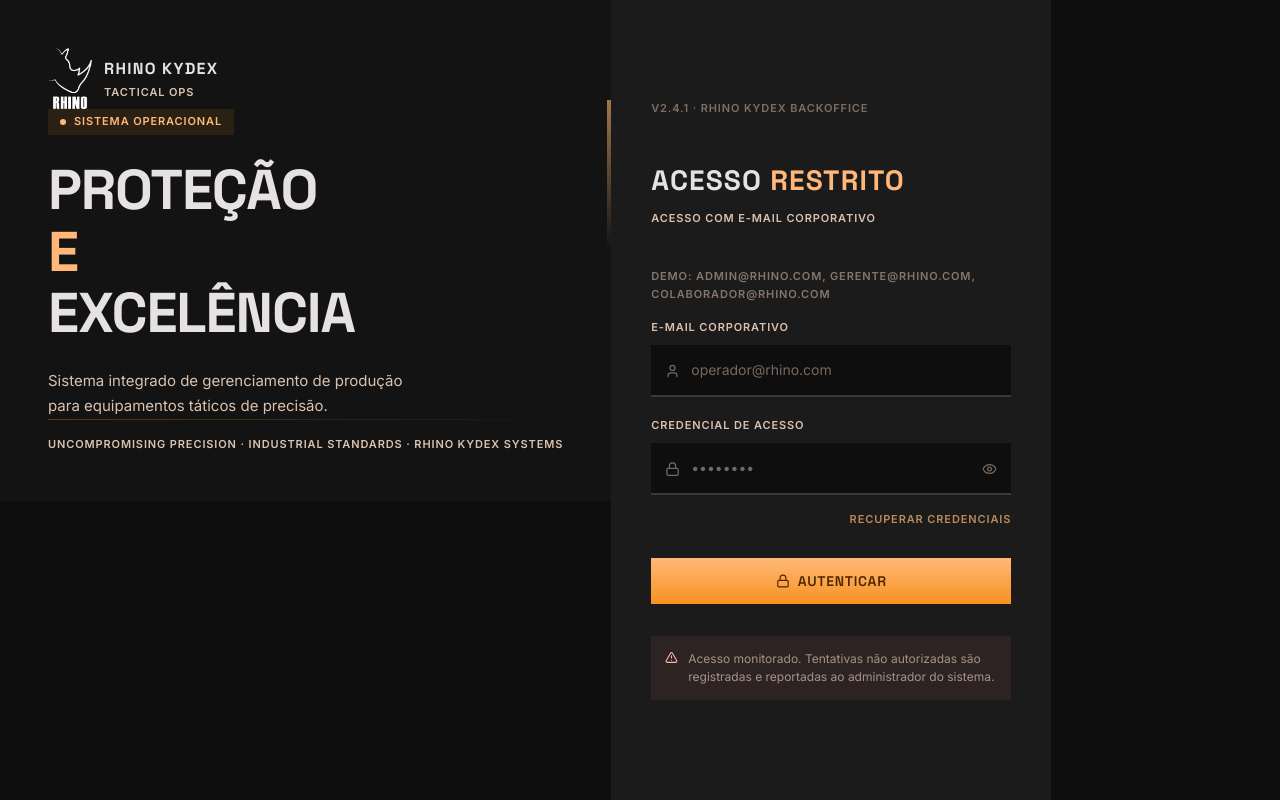
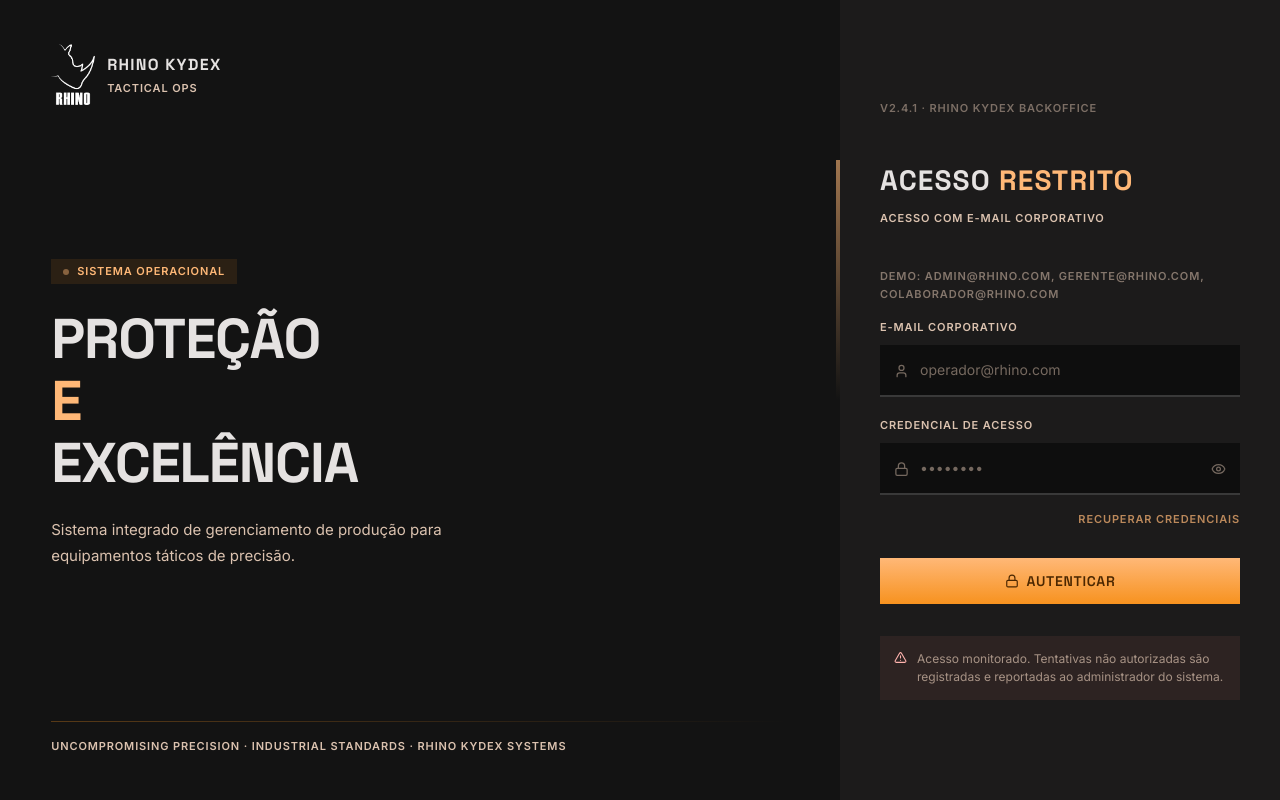
Before and after one commit to ArthurGabrieel/rhino-kydex, a Next.js app: page /login in a window 1280 px wide. Built offline with nearby package versions, Linux system fonts and the light colour scheme.

Commit message:
feat: update title in layout and enhance styling in login components for improved responsiveness

```diff
--- a/src/app/layout.tsx
+++ b/src/app/layout.tsx
@@ -4,7 +4,7 @@ import { ToastProvider } from "@/components/ui/Toast";
 import { SessionProvider } from "@/components/auth/SessionProvider";
 
 export const metadata: Metadata = {
-  title: "RHINO KYDEX | Tactical Ops",
+  title: "RHINO KYDEX",
   description: "Sistema de gerenciamento de produção — Rhino Kydex Systems",
 };
 
--- a/src/components/login/LoginBoard.tsx
+++ b/src/components/login/LoginBoard.tsx
@@ -82,12 +82,14 @@ export function LoginBoard() {
     <>
       <div className="login-shell" style={{
         minHeight: "100vh",
+        width: "100%",
         background: "var(--surface-container-lowest)",
         display: "flex",
         alignItems: "stretch",
+        overflowX: "hidden",
       }}>
         {/* Painel esquerdo — hero */}
-        <div className="login-hero-panel">
+        <div className="login-hero-panel" style={{ flex: 1, minWidth: 0, display: "flex" }}>
           <LoginHero />
         </div>
 
--- a/src/components/login/LoginHero.tsx
+++ b/src/components/login/LoginHero.tsx
@@ -10,12 +10,13 @@ export function LoginHero() {
     <div
       className="tactical-grid"
       style={{
-        flex: 1,
+        width: "100%",
+        height: "100%",
         background: "var(--background)",
         display: "flex",
         flexDirection: "column",
         justifyContent: "space-between",
-        padding: "3rem",
+        padding: "2.75rem clamp(2rem, 4vw, 4rem)",
         position: "relative",
         overflow: "hidden",
       }}
@@ -46,7 +47,8 @@ export function LoginHero() {
       </div>
 
       {/* Conteúdo central */}
-      <div>
+      <div style={{ flex: 1, display: "flex", alignItems: "center", justifyContent: "flex-start", padding: "1rem 0" }}>
+        <div style={{ width: "100%", maxWidth: 560 }}>
           <div style={{
             display: "inline-flex",
             alignItems: "center",
@@ -64,7 +66,7 @@ export function LoginHero() {
             <span className="label-sm" style={{ color: "var(--primary)" }}>Sistema Operacional</span>
           </div>
 
-        <h1 className="display-lg" style={{ marginBottom: "1.5rem", maxWidth: 480 }}>
+          <h1 className="display-lg" style={{ marginBottom: "1.5rem", maxWidth: 520 }}>
             Proteção
             <br />
             <span style={{ color: "var(--primary)" }}>e</span>
@@ -76,11 +78,12 @@ export function LoginHero() {
             color: "var(--on-surface-variant)",
             fontSize: "0.9375rem",
             lineHeight: 1.7,
-          maxWidth: 360,
+            maxWidth: 430,
           }}>
             Sistema integrado de gerenciamento de produção para equipamentos
             táticos de precisão.
           </p>
+        </div>
       </div>
 
       {/* Rodapé */}
```
Lines whose indentation alone changed are shown as unchanged.
